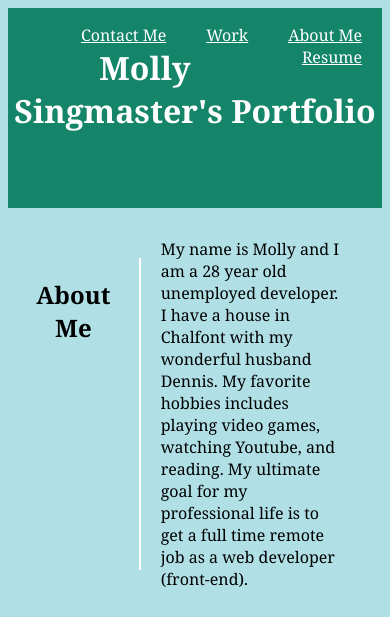
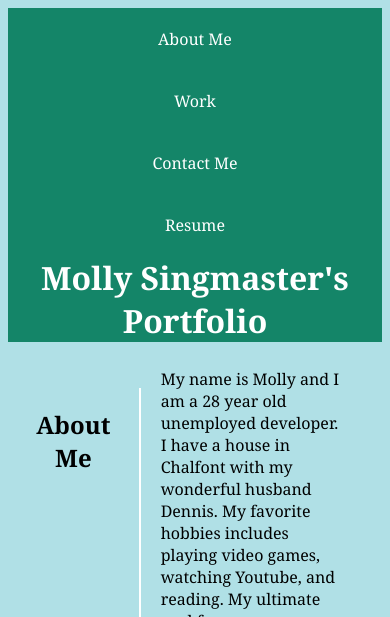
Before and after one commit to mollymoo002/H2-Portfolio, a plain HTML site: page index.html in a window 390 px wide. Shown: the top 617 px of the page. Drawn offline with Linux system fonts and the light colour scheme.

Commit message:
added a responsive navigation bar to the page

```diff
--- a/assets/css/style.css
+++ b/assets/css/style.css
@@ -28,17 +28,21 @@ body {
     display: inline-block;
 }
 
-ul li {
+#navbar {
+    display: flex;
+}
+
+#navbar {
     float: right;
     list-style-type: none;
 }
 
-ul li a {
+#navbar a {
     padding: 20px;
     color: white;
 }
 
-ul li a:hover {
+#navbar a:hover {
     color: black;
     background: white;
     text-decoration: none;
@@ -129,12 +133,18 @@ section p {
       padding: 20px;
   }
 
-@media screen and (max-width: 1024px) {
-    .image-block {
-        flex-wrap: wrap;
+
+@media screen and (max-width: 992px) {
+    #navbar {
+        flex-direction: column;
+        width: 100%;
+        text-align: center;
+        background: var(--dark-green);
     }
-}
-
-@media screen and (max-width: 768px) {
-
- }
+    #navbar a {
+        text-decoration: none;
+    }
+    #title {
+        background: var(--dark-green);
+    }
+  }
--- a/index.html
+++ b/index.html
@@ -10,13 +10,11 @@
     <header>
         <div class="jumbotron jumbotron-fluid">
             <div class="container">
-                <nav>
-                    <ul>
-                        <li><a href="#about">About Me</a></li>
-                        <li><a href="#work">Work</a></li>
-                        <li><a href="#contact">Contact Me</a></li>
-                        <li><a href="assets/Resume.pdf" target="_blank">Resume</a></li>
-                    </ul>
+                <nav id= navbar>
+                        <a href="#about">About Me</a>
+                        <a href="#work">Work</a>
+                        <a href="#contact">Contact Me</a>
+                        <a href="assets/Resume.pdf" target="_blank">Resume</a>
                 </nav>
               <h1 class="display-4" id="title">Molly Singmaster's Portfolio</h1>
             </div>
```
